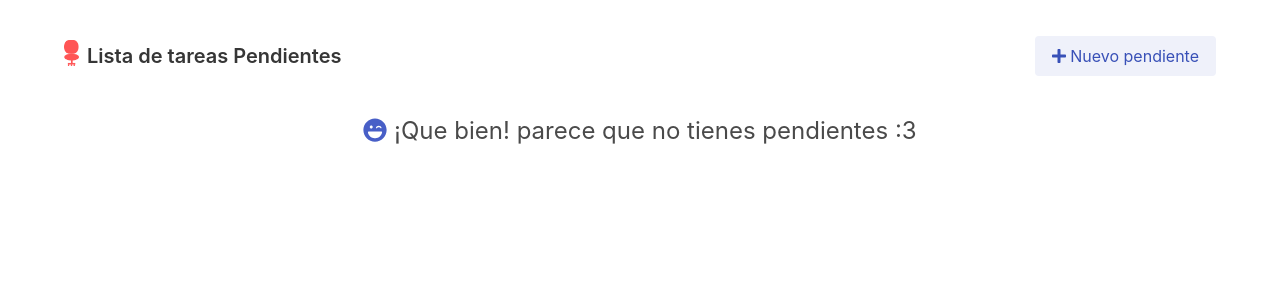
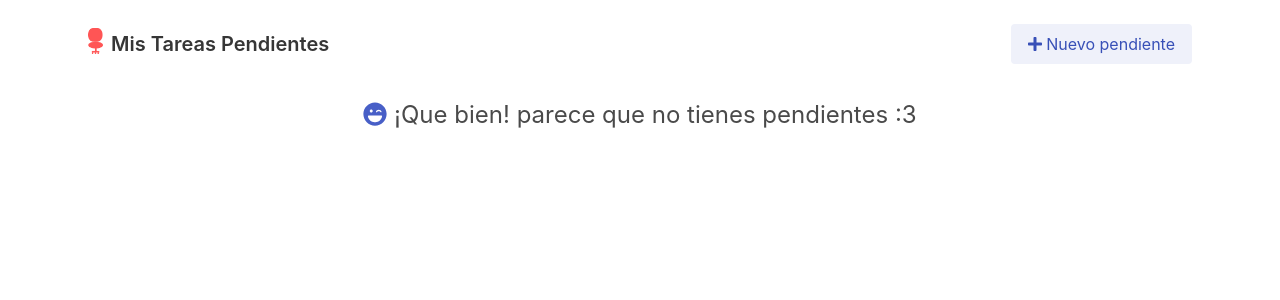
Before and after one commit to J0s3Armando/ChairNotes, a React (Create React App) app: page / in a window 1280 px wide. Shown: the top 300 px of the page. Built offline with nearby package versions, Linux system fonts and the light colour scheme.

Commit message:
ui change

```diff
--- a/public/index.html
+++ b/public/index.html
@@ -24,7 +24,7 @@
       work correctly both with client-side routing and a non-root public URL.
       Learn how to configure a non-root public URL by running `npm run build`.
     -->
-    <title>Chair Notes</title>
+    <title>My Chair Notes</title>
   </head>
   <body>
     <noscript>You need to enable JavaScript to run this app.</noscript>
--- a/src/App.js
+++ b/src/App.js
@@ -27,9 +27,10 @@ function App()
 
   const Delete = (index)=>
   {
-    const task = JSON.parse( localStorage.getItem("tasks") );
-    task.splice( index, 1 );
-    saveTask(task);
+    console.log("click");
+    //const task = JSON.parse( localStorage.getItem("tasks") );
+    //task.splice( index, 1 );
+    //saveTask(task);
   }
 
   //sortable
@@ -66,18 +67,20 @@ function App()
 
   return (
     <div className="container">
-      <header className="mt-5 columns is-align-items-center">
-        <div className="column is-6 is-flex is-align-items-center">
+      <header className="m-5 is-flex is-justify-content-space-between is-align-items-center">
+        <div className="is-flex is-align-items-center">
           <div className="mr-2">
             <img src={logo} width="15" alt="logo" />
           </div>
-          <h1 className="title is-5 has-text-centered-mobile">Lista de tareas Pendientes</h1>
+          <h1 className="title is-5">
+            <span className="is-hidden-mobile">Mis Tareas </span>Pendientes
+          </h1>
         </div>
-        <div className="column is-6 is-flex is-justify-content-end">
+        <div className="is-flex is-justify-content-end">
           <ButtonCreate create={createTask} />
         </div>
       </header>
-      <div className="mt-4">
+      <div className="m-5">
         { tasks.length>0?
             <SortableList items={tasks} onSortEnd={onShortEnd} axis="xy" />
             : <div className="column mt-4">
--- a/src/components/ButtonCreate.js
+++ b/src/components/ButtonCreate.js
@@ -25,7 +25,7 @@ export default function ButtonCreate(props)
     return (
         <div>
             <button className="button is-link is-light" onClick={showModal}>
-                <FontAwesomeIcon icon={faPlus} className="mr-1"/> Nuevo pendiente
+                <FontAwesomeIcon icon={faPlus} className="mr-1"/> <span className="is-hidden-mobile">Nuevo pendiente</span>
             </button>
             <div className="modal">
                 <div className="modal-background" onClick={closeModal}></div>
```
